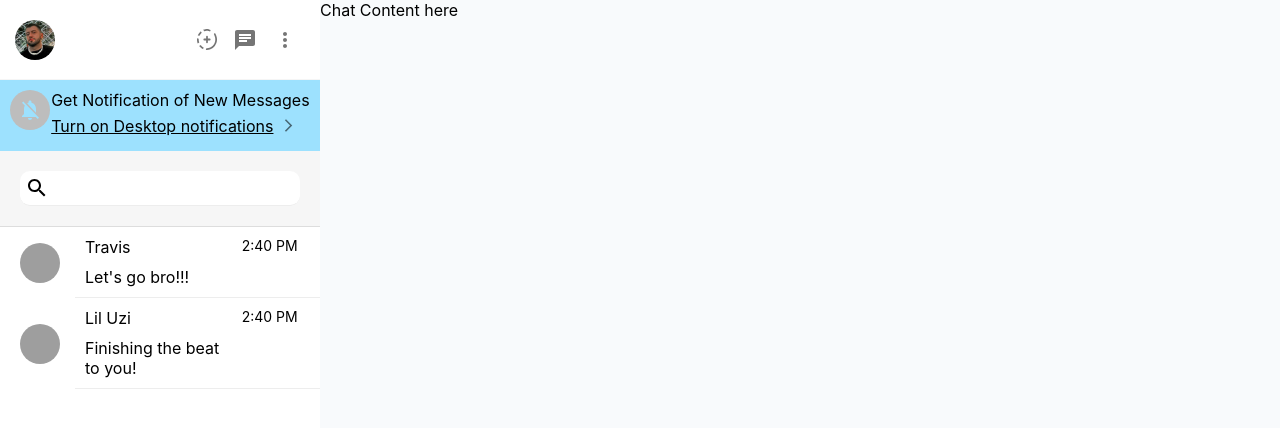
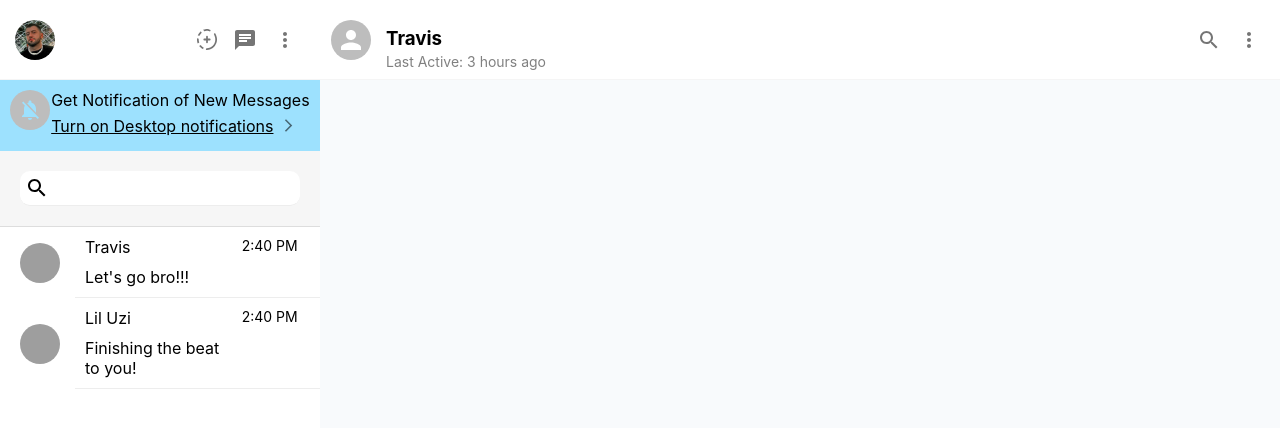
Before and after one commit to joaolessab/whatsapp-web-clone--next.js-firebase9, a Next.js app in the folder app/: page /chat/1 in a window 1280 px wide. Shown: the top 428 px of the page. Built offline with nearby package versions, Linux system fonts and the light colour scheme; grey boxes are pictures that could not be loaded.

Commit message:
ChatBox: Header

```diff
--- /dev/null
+++ b/app/components/ChatContent.jsx
@@ -0,0 +1,58 @@
+import { Avatar, IconButton } from '@mui/material'
+import styled from 'styled-components'
+import SearchIcon from '@mui/icons-material/Search'
+import MoreVertIcon from '@mui/icons-material/MoreVert'
+
+const ChatContent = () => {
+    return (
+        <Container>
+            <Header>
+                <Avatar />
+                <HeaderInfo>
+                    <h3>Travis</h3>
+                    <div>Last Active: 3 hours ago</div>
+                </HeaderInfo>
+                <IconButton>
+                    <SearchIcon />
+                </IconButton>
+                <IconButton>
+                    <MoreVertIcon />
+                </IconButton>
+            </Header>
+        </Container>
+    )
+
+}
+
+export default ChatContent
+
+const Container = styled.div`
+    display: flex;
+    flex-direction: column;
+`;
+
+const Header = styled.div`
+    position: sticky;
+    background-color: white;
+    z-index: 100;
+    top: 0;
+    display: flex;
+    padding: 11px;
+    height: 80px;
+    align-items: center;
+    border-bottom: 1px solid whitesmoke;
+`
+
+const HeaderInfo = styled.div`
+    margin-left: 15px;
+    flex: 1;
+
+    >h3{
+        margin-bottom: 3px;
+    }
+
+    >div{
+        font-size: 14px;
+        color: gray;
+    }
+`
--- a/app/pages/chat/[id].js
+++ b/app/pages/chat/[id].js
@@ -1,9 +1,12 @@
 import styled from 'styled-components'
+import ChatContent from '../../components/ChatContent'
 
 const ChatBox = () => {
     return (
         <Container>
-            Chat Content here
+            <ChatContainer>
+                <ChatContent />
+            </ChatContainer>
         </Container>
     )
 }
@@ -15,3 +18,7 @@ const Container = styled.div`
     background-color: #f8fafc;
     width: 100%;
 `
+
+const ChatContainer = styled.div`
+    flex: 1;
+`
```
